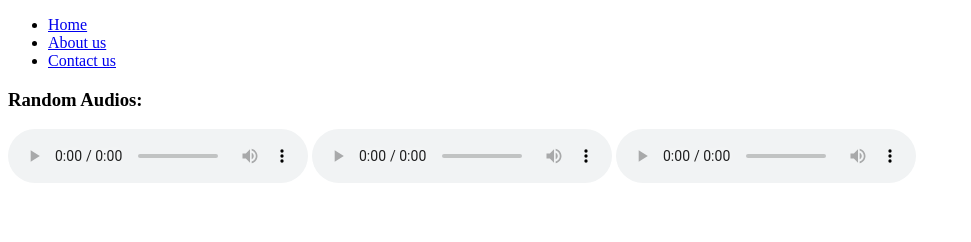
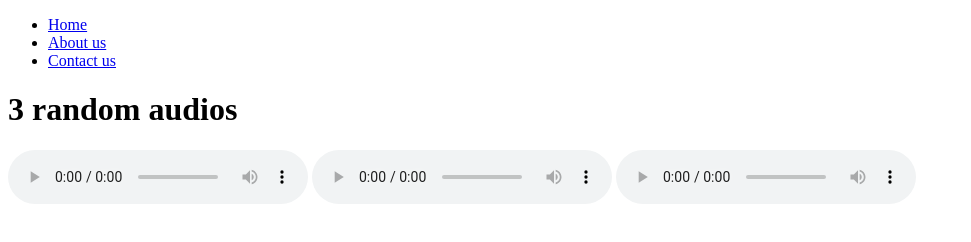
Before and after one commit to acciojob/semantic-navbar-and-audios-UmeshMula, a website: page main.html in a window 1280 px wide. Shown: the whole page, without its empty margins (0-971 px from the left). Drawn offline with Linux system fonts and the light colour scheme.

Commit message:
created a submission

```diff
--- a/main.html
+++ b/main.html
@@ -15,7 +15,7 @@
 		</ul>
 	</nav>
 
-	<h3>Random Audios:</h3>
+	<h1>3 random audios</h1>
 	<audio src="http://commondatastorage.googleapis.com/codeskulptor-demos/DDR_assets/Kangaroo_MusiQue_-_The_Neverwritten_Role_Playing_Game.mp3" controls></audio>
 	<audio src="http://commondatastorage.googleapis.com/codeskulptor-assets/Epoq-Lepidoptera.ogg" controls></audio>
 	<audio src="http://codeskulptor-demos.commondatastorage.googleapis.com/pang/paza-moduless.mp3" controls></audio>
```
